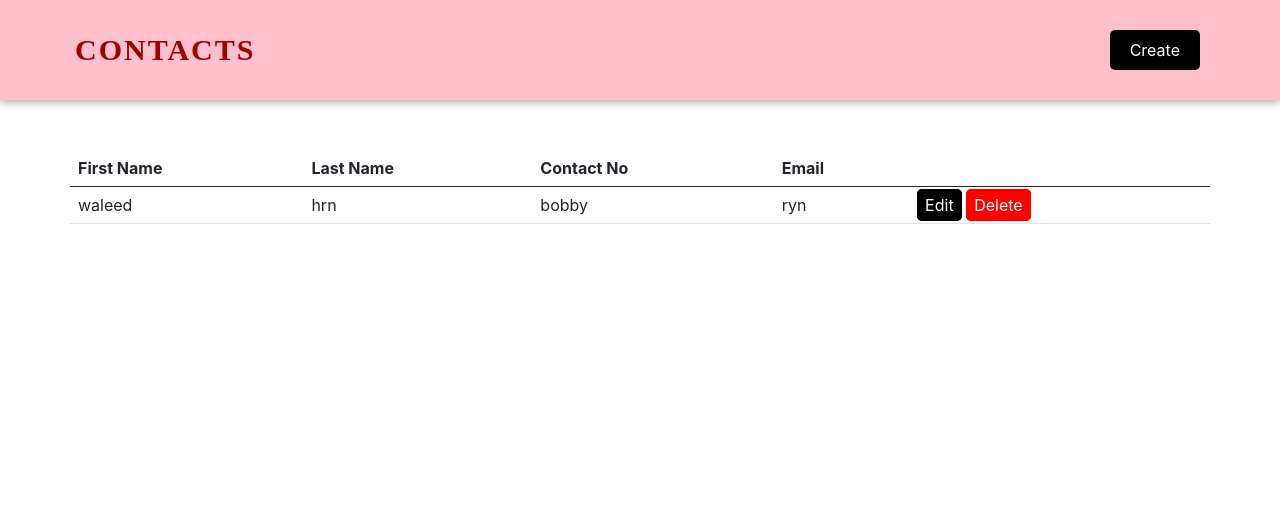
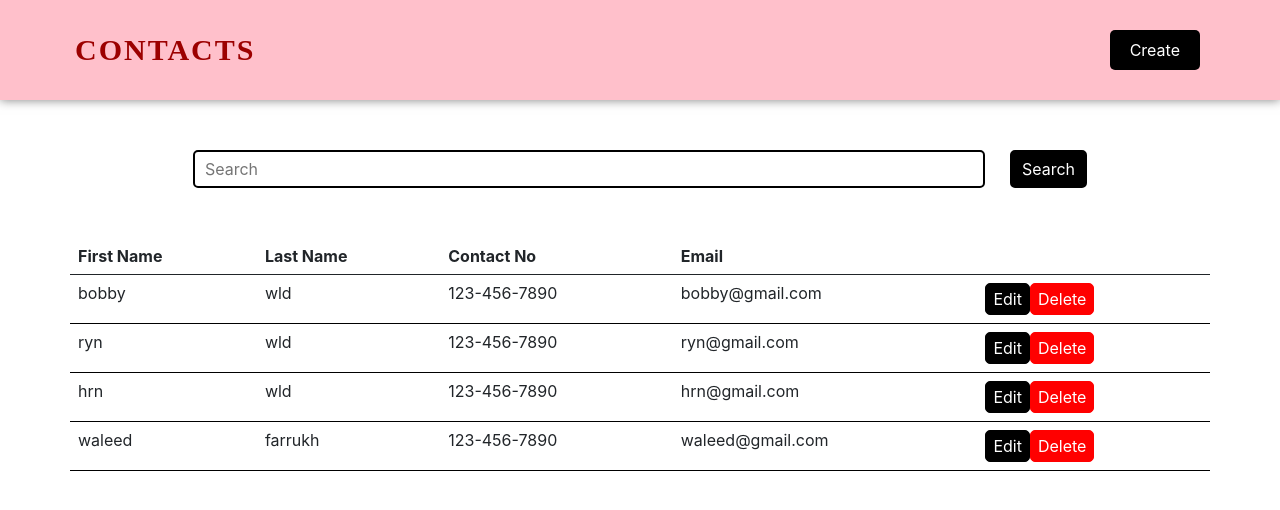
Before and after one commit to notwld/contacts-curd, a React (Create React App) app: page / in a window 1280 px wide. Shown: the top 510 px of the page. Built offline with nearby package versions, Linux system fonts and the light colour scheme.

Commit message:
added filter function

```diff
--- a/src/App.js
+++ b/src/App.js
@@ -1,5 +1,3 @@
-import logo from './logo.svg';
-import './App.css';
 import Nav from './components/Nav';
 import Table from './components/Table';
 import { BrowserRouter, Routes,Route } from 'react-router-dom';
--- a/src/components/Form.js
+++ b/src/components/Form.js
@@ -6,15 +6,15 @@ export default function Form() {
       <form>
         <div className='form-group'>
             <label htmlFor='fname'>First Name</label>
-            <input type='text' className='form-control' id='name' placeholder='Enter name' />
+            <input type='text' className='form-control' id='fname' placeholder='Enter first name' />
         </div>
         <div className='form-group'>
             <label htmlFor='lname'>Last Name</label>
-            <input type='text' className='form-control' id='name' placeholder='Enter name' />
+            <input type='text' className='form-control' id='lname' placeholder='Enter last name' />
         </div>
         <div className='form-group'>
             <label htmlFor='contact'>Contact</label>
-            <input type='text' className='form-control' id='name' placeholder='Enter name' />
+            <input type='text' className='form-control' id='contact' placeholder='Enter contact' />
         </div>
         <div className='form-group'>
             <label htmlFor='email'>Email address</label>
--- a/src/components/Table.js
+++ b/src/components/Table.js
@@ -2,8 +2,65 @@ import React from 'react'
 import './stylesheets/custom_style.css'
 
 export default function Table() {
+  const data = [
+    {
+      id: 1,
+      fname: 'bobby',
+      lname: 'wld',
+      email: 'bobby@gmail.com',
+      phone: '123-456-7890'
+    },
+    {
+      id: 2,
+      fname: 'ryn',
+      lname: 'wld',
+      email: 'ryn@gmail.com',
+      phone: '123-456-7890'
+    },
+    {
+      id: 3,
+      fname: 'hrn',
+      lname: 'wld',
+      email: 'hrn@gmail.com',
+      phone: '123-456-7890'
+    },
+    {
+      id: 4,
+      fname: 'waleed',
+      lname: 'farrukh',
+      email: 'waleed@gmail.com',
+      phone: '123-456-7890'
+    },
+
+  ]
+  const  filter_data = () => {
+    var input, filter, table, tr, td, cell, i, j;
+    input = document.getElementById("search");
+    filter = input.value.toUpperCase();
+    table = document.getElementById("data-table");
+    tr = table.getElementsByTagName("tr");
+    for (i = 1; i < tr.length; i++) {
+      tr[i].style.display = "none";
+
+      td = tr[i].getElementsByTagName("td");
+      for ( j = 0; j < td.length; j++) {
+        cell = tr[i].getElementsByTagName("td")[j];
+        if (cell) {
+          if (cell.innerHTML.toUpperCase().indexOf(filter) > -1) {
+            tr[i].style.display = "";
+            break;
+          }
+        }
+      }
+    }
+  }
   return (
-    <table class="container table my-5">
+    <div className='justify column'>
+      <div className="row my-5">
+        <input type="text" id="search" placeholder="Search" onKeyUp={filter_data} />
+        <button className="search-btn" onClick={filter_data}>Search</button>
+      </div>
+      <table className="container table my-5" id='data-table'>
         <thead>
           <tr>
             <th scope="col">First Name</th>
@@ -14,14 +71,20 @@ export default function Table() {
           </tr>
         </thead>
         <tbody>
-      <tr>
-        <td>waleed</td>
-        <td>hrn</td>
-        <td>bobby</td>
-        <td>ryn</td>
-        <td> <span className='btn-edit'>Edit</span> <span className='btn-del'>Delete</span> </td>
+          {data.map((item, index) => (
+            <tr key={index}>
+              <td>{item.fname}</td>
+              <td>{item.lname}</td>
+              <td>{item.phone}</td>
+              <td>{item.email}</td>
+              <td>
+                <button className="btn-edit">Edit</button>
+                <button className="btn-del">Delete</button>
+              </td>
             </tr>
+          ))}
         </tbody>
       </table>
+    </div>
   )
 }
--- a/src/components/stylesheets/custom_style.css
+++ b/src/components/stylesheets/custom_style.css
@@ -34,7 +34,9 @@ textarea {
   resize: vertical;
 }
 
-
+td{
+  margin: 10px;
+}
 .container{
   width: 100%;
   padding-right: var(--bs-gutter-x, 0.75rem);
@@ -82,7 +84,7 @@ textarea {
   margin-bottom: 1rem;
   color: #212529;
   vertical-align: top;
-  border-color: #dee2e6;
+  border-color: #000000;
 }
 .table > :not(caption) > * > * {
   padding: 0.5rem 0.5rem;
@@ -163,12 +165,39 @@ textarea {
   align-items: center;
   padding: 0px!important;
 }
+.column{
+  flex-direction: column;
+
+}
 .form-control::placeholder {
   color: #6c757d;
   opacity: 1;
 }
 
-
+#search{
+ padding: 7px 10px;
+ width: 60%;
+ outline: none;
+ border: 2px solid rgb(0, 0, 0);
+ border-radius: 5px;
+}
+.search-btn{
+  padding: 7px 10px;
+  background: #000;
+  color: #fff;
+  border: 2px solid #000;
+  border-radius: 5px;
+  cursor: pointer;
+  transition: 0.5s;
+  margin-left: 25px;
+}
+.row{
+  display: flex;
+  flex-direction: row;
+  justify-content: center;
+  align-items: center;
+  width: 100%;
+}
 .form-group {
   display: flex;
   flex-direction: column;
@@ -211,13 +240,17 @@ textarea {
 }
 
 @media  screen and (max-width: 768px) {
-  .btn-edit{
+  .btn-edit,.search-btn{
     padding: 5px 7px;
     border-radius: 5px;
     transition: all 0.3s ease;
     cursor: pointer;
     border: 1px solid black;
     margin: 5px 0px;
+
+  }
+  .search-btn{
+    margin-left: 10px;
   }
   .btn-del{
     margin-top:  7px;
```
Also changed, not shown: src/components/AppRoute.js (deleted, +0 -9 lines). Lines whose indentation alone changed are shown as unchanged.
